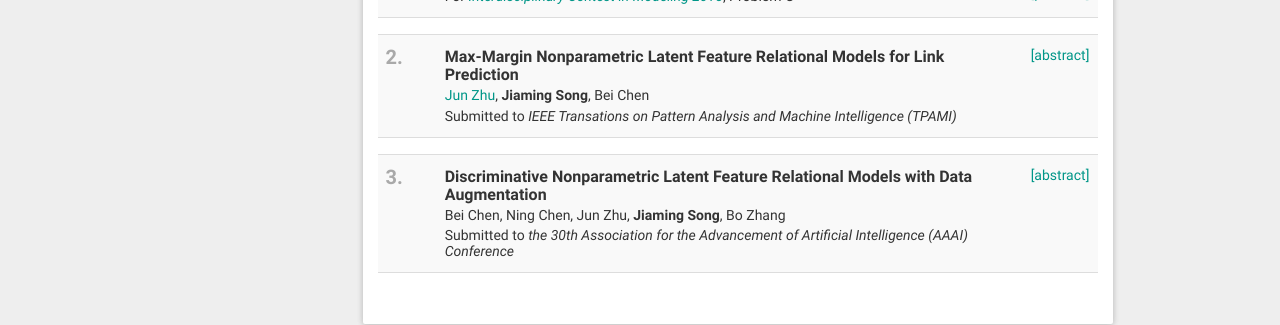
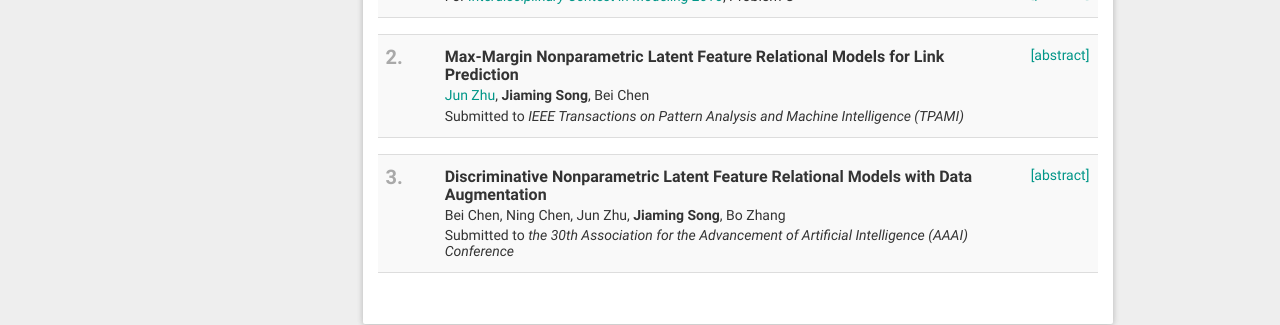
Before and after one commit to jiamings/tsong.me, a Jekyll site: the page built from index.html, in a window 1280 px wide and 900 px high, scrolled down 556 px. Shown: the part 152-477 px from the top of the window. Built offline with Jekyll 4.4.1, drawn with Linux system fonts in a browser that asks for light colours; nearby versions of some CDN libraries.

Commit message:
fix typo

```diff
--- a/index.html
+++ b/index.html
@@ -121,7 +121,7 @@ title: Home
                 <td class="col-lg-10 col-xs-11">
                     <h4><b>Max-Margin Nonparametric Latent Feature Relational Models for Link Prediction</b></h4>
                     <h5><a href="http://ml.cs.tsinghua.edu.cn/~jun" target="_blank">Jun Zhu</a>, <b>Jiaming Song</b>, Bei Chen</h5>
-                    <h5>Submitted to <i>IEEE Transations on Pattern Analysis and Machine Intelligence (TPAMI)</i></h5>
+                    <h5>Submitted to <i>IEEE Transactions on Pattern Analysis and Machine Intelligence (TPAMI)</i></h5>
                     <div class="visible-xs-inline">
                         <h5><a href="javascript:void(0)" onclick="$('#pami2015').collapse('toggle')">[abstract]</a></h5>
                     </div>
--- a/publications/index.html
+++ b/publications/index.html
@@ -79,7 +79,7 @@ title: Publications
             <td class="col-lg-8 col-md-8 col-sm-8 col-xs-11">
                 <h4><b>Max-Margin Nonparametric Latent Feature Relational Models for Link Prediction</b></h4>
                 <h5><a href="http://ml.cs.tsinghua.edu.cn/~jun" target="_blank">Jun Zhu</a>, <b>Jiaming Song</b>, Bei Chen</h5>
-                <h5>Submitted to <i>IEEE Transations on Pattern Analysis and Machine Intelligence (TPAMI)</i></h5>
+                <h5>Submitted to <i>IEEE Transactions on Pattern Analysis and Machine Intelligence (TPAMI)</i></h5>
                 <h5>
                     <a href="javascript:void(0)" onclick="$('#pami2015').collapse('toggle')">[abstract]</a>
                 </h5>
```
Also changed, not shown: 2 other files.
